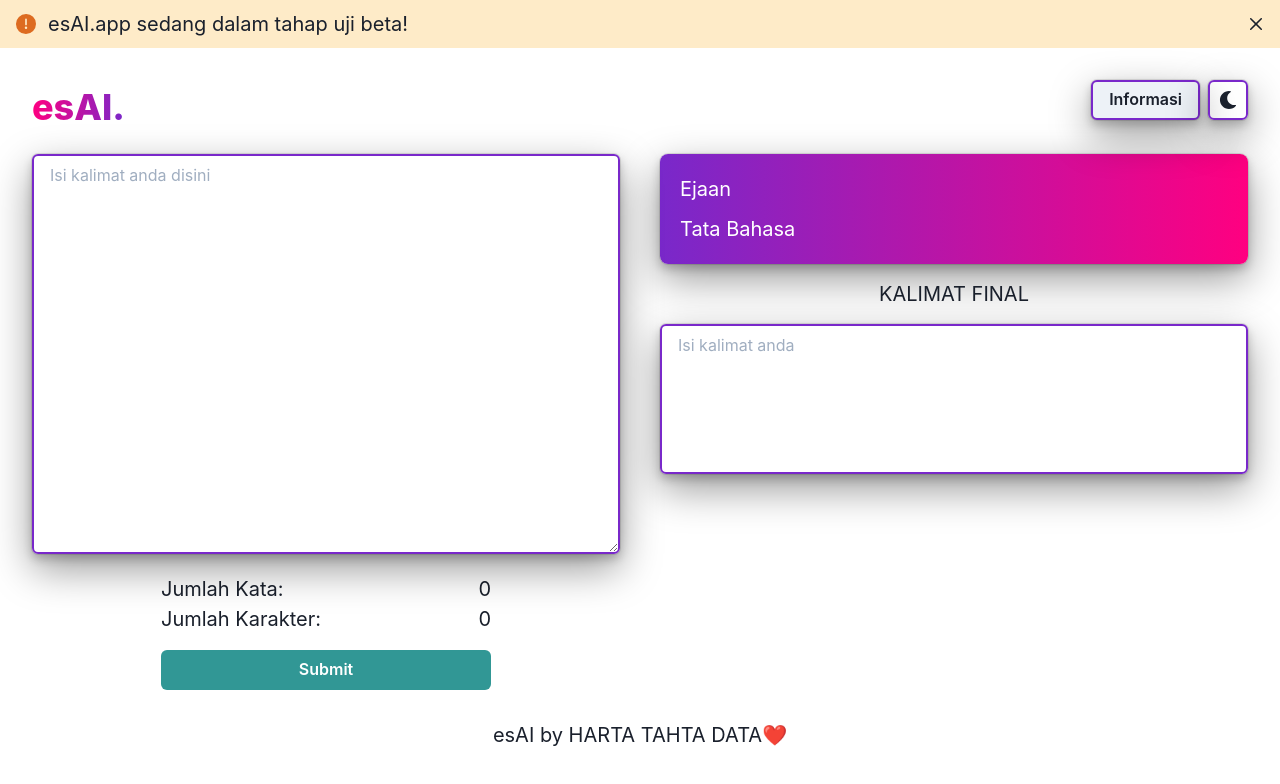
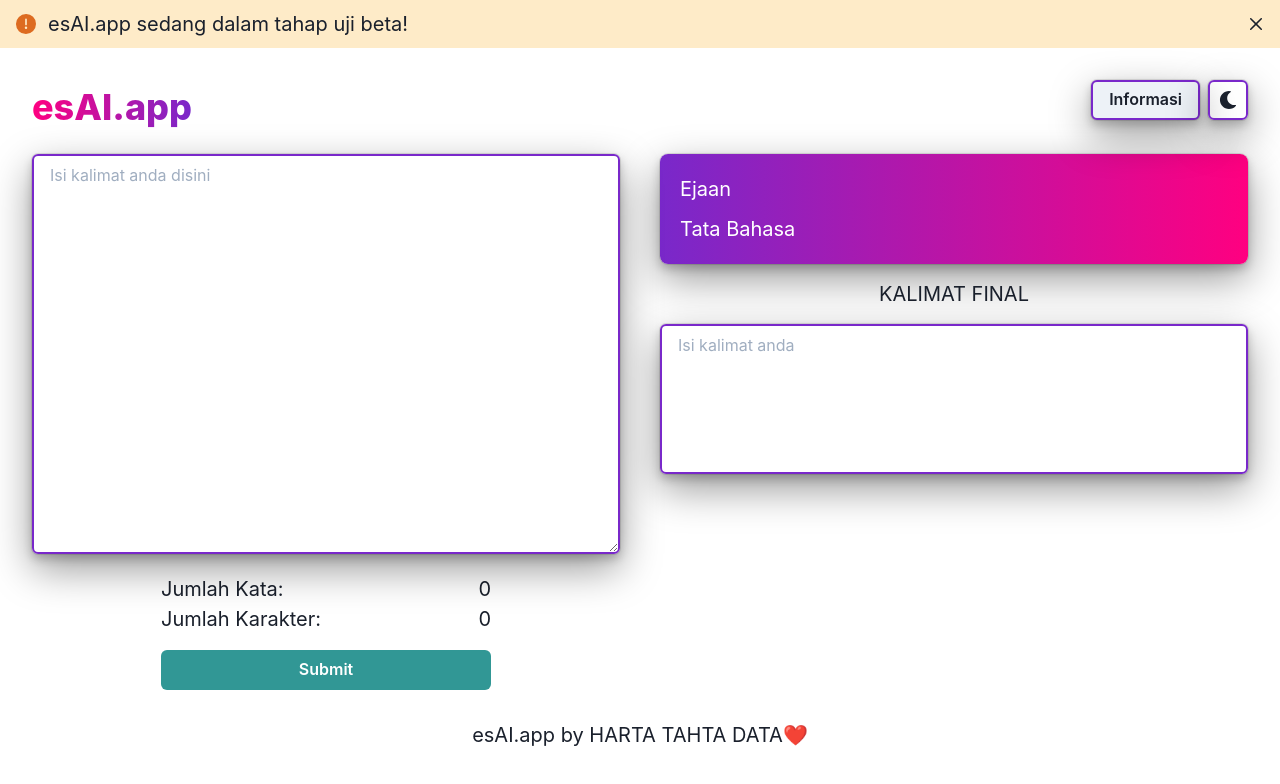
Before and after one commit to neodroid/HTD-Compfest-Front-End, a React (Create React App) app: page / in a window 1280 px wide. Shown: the top 784 px of the page. Built offline with nearby package versions, Linux system fonts and the light colour scheme.

Commit message:
minor change on name

```diff
--- a/src/App.js
+++ b/src/App.js
@@ -208,7 +208,7 @@
                 fontSize="4xl"
                 fontWeight="extrabold"
               >
-                esAI.
+                esAI.app
               </Text>
             </Flex>
             <Flex>
@@ -238,7 +238,7 @@
                 kesalahan sesuai dengan tata Bahasa Indonesia menggunakan
                 Kecerdasan Buatan.
                 <br />
-                Dikembangkan oleh tim Harta Tahta DATA❤️
+                Dikembangkan oleh tim Harta Tahta Data❤️
               </ModalBody>
               <ModalHeader>Cara Pakai</ModalHeader>
               <ModalBody>
@@ -359,7 +359,7 @@
               />
             </Box>
           </SimpleGrid>{' '}
-          <Text mt="30">esAI by HARTA TAHTA DATA❤️</Text>
+          <Text mt="30">esAI.app by HARTA TAHTA DATA❤️</Text>
         </Grid>
       </Box>
     </ChakraProvider>
```
